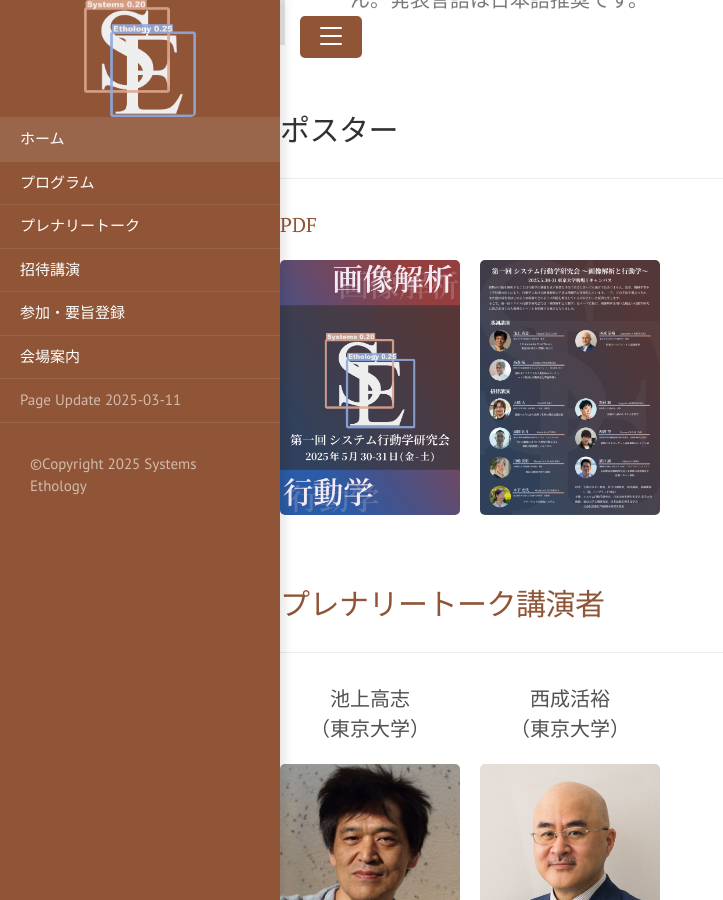
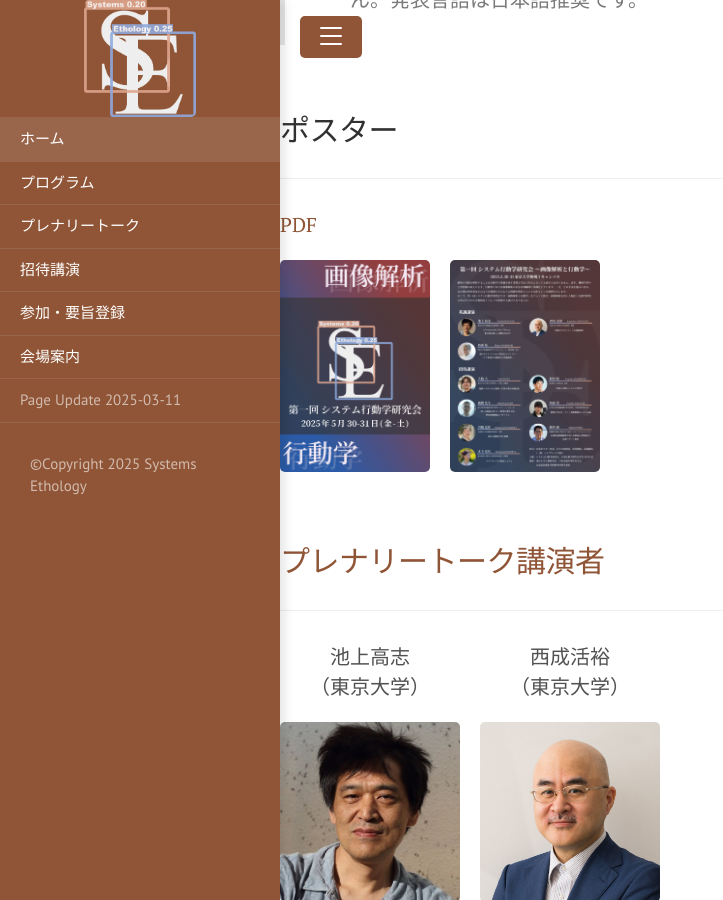
Before and after one commit to SystemsEthology/website, a Jekyll site: the page built from event_01/conference01_home.md, in a window 1280 px wide and 900 px high, scrolled down 1585 px. Shown: the whole window, without its empty margins (0-723 px from the left). Built offline with Jekyll 4.4.1, drawn with Linux system fonts in a browser that asks for light colours.

Commit message:
Update conference01_home.md

```diff
--- a/event_01/conference01_home.md
+++ b/event_01/conference01_home.md
@@ -45,26 +45,26 @@
 <a href="{{ site.baseurl }}/event_01/images/poster_systems_ethology.pdf" target="_blank" rel="noopener noreferrer">PDF</a>
 
 <div style="display: flex; align-items: center; gap: 20px;">
-    <img src="{{ site.baseurl }}/event_01/images/poster_systems_ethology_01.jpg" width="180x">
-    <img src="{{ site.baseurl }}/event_01/images/poster_systems_ethology_02.jpg" width="180px">
+    <img src="{{ site.baseurl }}/event_01/images/poster_systems_ethology_01.jpg" width="150x">
+    <img src="{{ site.baseurl }}/event_01/images/poster_systems_ethology_02.jpg" width="150px">
 </div>
 
 <br>
 
 ## [プレナリートーク講演者](/conference01_invited_talk.md)
 ***
-<div style="display: grid; grid-template-columns: repeat(2, auto); gap: 20px; justify-content: start;">
-  <div style="text-align: center;">
+<div style="display: grid; grid-template-columns: repeat(2, auto); gap: 20px; justify-content: start; grid-auto-rows: 1fr;">
+  <div style="display: flex; flex-direction: column; text-align: center;">
     <p>池上高志<br>（東京大学）</p>
-    <img src="{{ site.baseurl }}/event_01/images/ikegami.jpg" width="180px">
+    <img src="{{ site.baseurl }}/event_01/images/ikegami.jpg" width="180px" style="margin-top: auto;">
   </div>
-  <div style="text-align: center;">
+  <div style="display: flex; flex-direction: column; text-align: center;">
     <p>西成活裕<br>（東京大学）</p>
-    <img src="{{ site.baseurl }}/event_01/images/nishinari.jpeg" width="180px">
+    <img src="{{ site.baseurl }}/event_01/images/nishinari.jpeg" width="180px" style="margin-top: auto;">
   </div>
-  <div style="text-align: center;">
+  <div style="display: flex; flex-direction: column; text-align: center;">
     <p>西森拓<br>（明治大学）</p>
-    <img src="{{ site.baseurl }}/event_01/images/nishimori.png" width="180px">
+    <img src="{{ site.baseurl }}/event_01/images/nishimori.png" width="180px" style="margin-top: auto;">
   </div>
 </div>
 
@@ -72,34 +72,34 @@
 
 ## [招待講演者](/conference01_plenary_talk.md)
 ***
-<div style="display: grid; grid-template-columns: repeat(2, auto); gap: 20px; justify-content: start;">
-  <div style="text-align: center;">
+<div style="display: grid; grid-template-columns: repeat(2, auto); gap: 20px; justify-content: start; grid-auto-rows: 1fr;">
+  <div style="display: flex; flex-direction: column; text-align: center;">
     <p>大脇大<br>（東北大学）</p>
-    <img src="{{ site.baseurl }}/event_01/images/owaki.png" width="180px">
+    <img src="{{ site.baseurl }}/event_01/images/owaki.png" width="180px" style="margin-top: auto;">
   </div>
-  <div style="text-align: center;">
+  <div style="display: flex; flex-direction: column; text-align: center;">
     <p>木下充代<br>（総合研究大学院大学）</p>
-    <img src="{{ site.baseurl }}/event_01/images/kinoshita.png" width="180px">
+    <img src="{{ site.baseurl }}/event_01/images/kinoshita.png" width="180px" style="margin-top: auto;">
   </div>
-  <div style="text-align: center;">
+  <div style="display: flex; flex-direction: column; text-align: center;">
     <p>廣井誠<br>（沖縄科学技術大学院大学）</p>
-    <img src="{{ site.baseurl }}/event_01/images/hiroi.jpg" width="180px">
+    <img src="{{ site.baseurl }}/event_01/images/hiroi.jpg" width="180px" style="margin-top: auto;">
   </div>
-  <div style="text-align: center;">
+  <div style="display: flex; flex-direction: column; text-align: center;">
     <p>風間北斗<br>（理化学研究所）</p>
-    <img src="{{ site.baseurl }}/event_01/images/kazama.jpg" width="180px">
+    <img src="{{ site.baseurl }}/event_01/images/kazama.jpg" width="180px" style="margin-top: auto;">
   </div>
-  <div style="text-align: center;">
+  <div style="display: flex; flex-direction: column; text-align: center;">
     <p>新村毅<br>（東京農工大学）</p>
-    <img src="{{ site.baseurl }}/event_01/images/shinmura.jpg" width="180px">
+    <img src="{{ site.baseurl }}/event_01/images/shinmura.jpg" width="180px" style="margin-top: auto;">
   </div>
-  <div style="text-align: center;">
+  <div style="display: flex; flex-direction: column; text-align: center;">
     <p>川嶋宏彰<br>（兵庫県立大学）</p>
-    <img src="{{ site.baseurl }}/event_01/images/kawashima.png" width="180px">
+    <img src="{{ site.baseurl }}/event_01/images/kawashima.png" width="180px" style="margin-top: auto;">
   </div>
-  <div style="text-align: center;">
+  <div style="display: flex; flex-direction: column; text-align: center;">
     <p>西海望<br>（基礎生物学研究所）</p>
-    <img src="{{ site.baseurl }}/event_01/images/nishiumi.png" width="180px" style="height:auto; object-fit:contain;">
+    <img src="{{ site.baseurl }}/event_01/images/nishiumi.png" width="180px" style="height:auto; object-fit:contain; margin-top: auto;">
   </div>
 </div>
 
```
